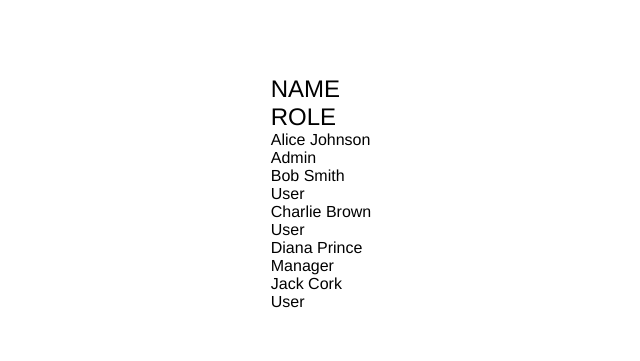
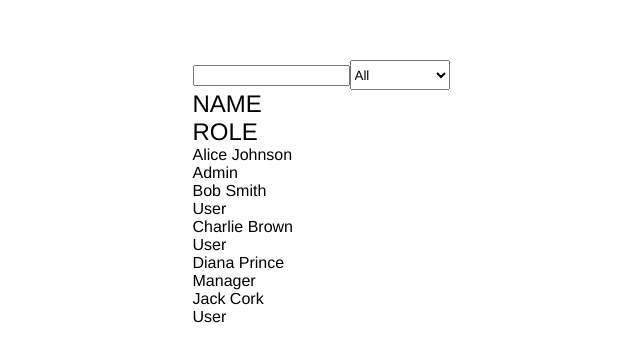
Before and after one commit to SanjeevMidda/search-and-filter, a React (Create React App) app: page / in a window 1280 px wide. Shown: the part 207-568 px from the top of the page, without its empty margins (319-959 px from the left). Built offline with nearby package versions, Linux system fonts and the light colour scheme.

Commit message:
creating ui for filtering

```diff
--- a/src/App.js
+++ b/src/App.js
@@ -35,6 +35,26 @@ function App() {
     <div className="App">
       {/* Display user data */}
 
+      <div className="mainWrapper">
+        <div className="filterContainer">
+          <input type="text" />
+          <label>
+            <select
+              style={{
+                // background: `linear-gradient(white, purple)`,
+                // border: "grey",
+                height: "30px",
+                width: "100px",
+              }}
+            >
+              <option value="all">All</option>
+              <option value="admin">Admin</option>
+              <option value="user">User</option>
+              <option value="manager">Manager</option>
+            </select>
+          </label>
+        </div>
+
         <div className="mainUserDataContainer">
           <div className="headings">
             <h2>NAME</h2>
@@ -52,6 +72,7 @@ function App() {
             })}
           </div>
         </div>
+      </div>
 
       {/* Controlled inputs */}
 
```
Lines whose indentation alone changed are shown as unchanged.
